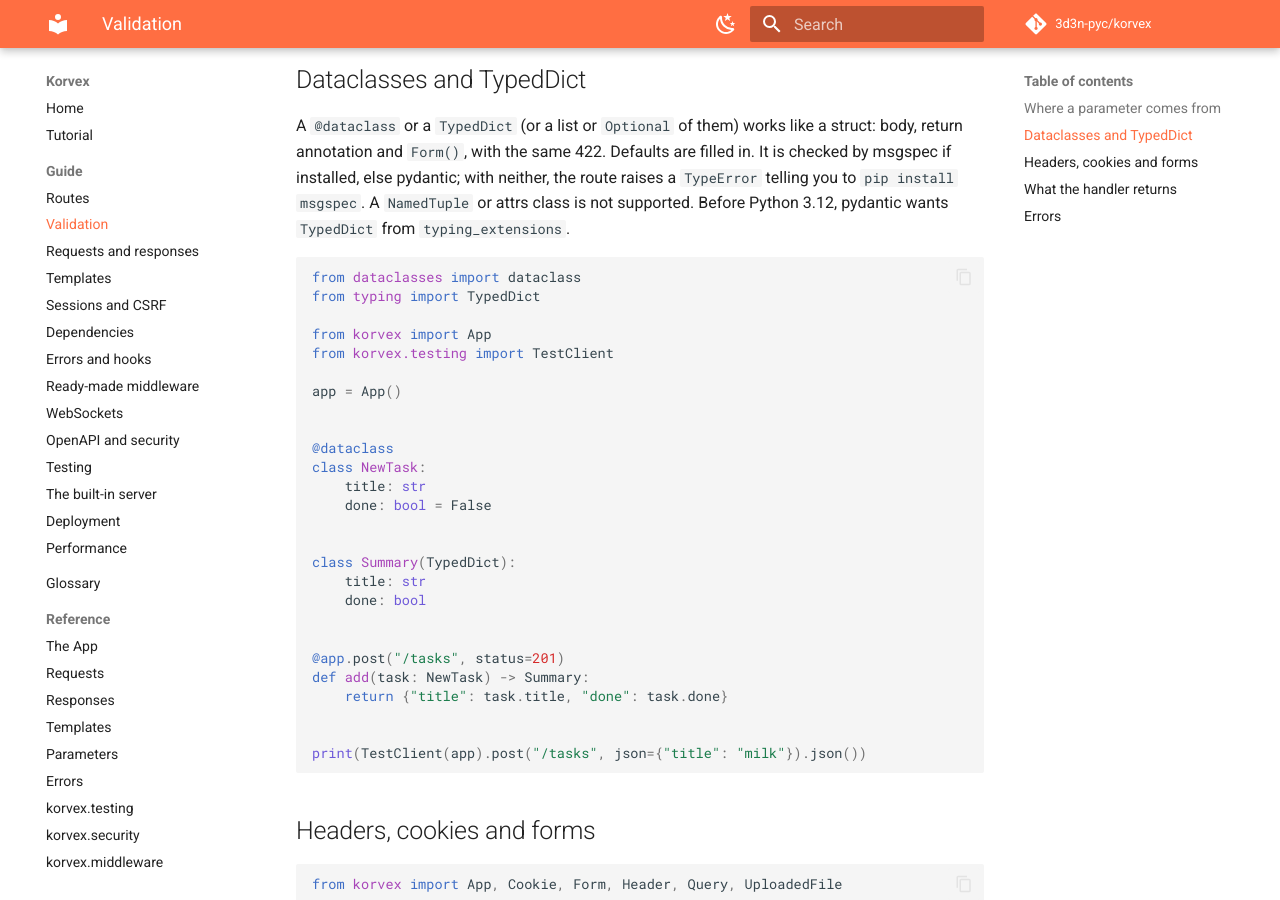
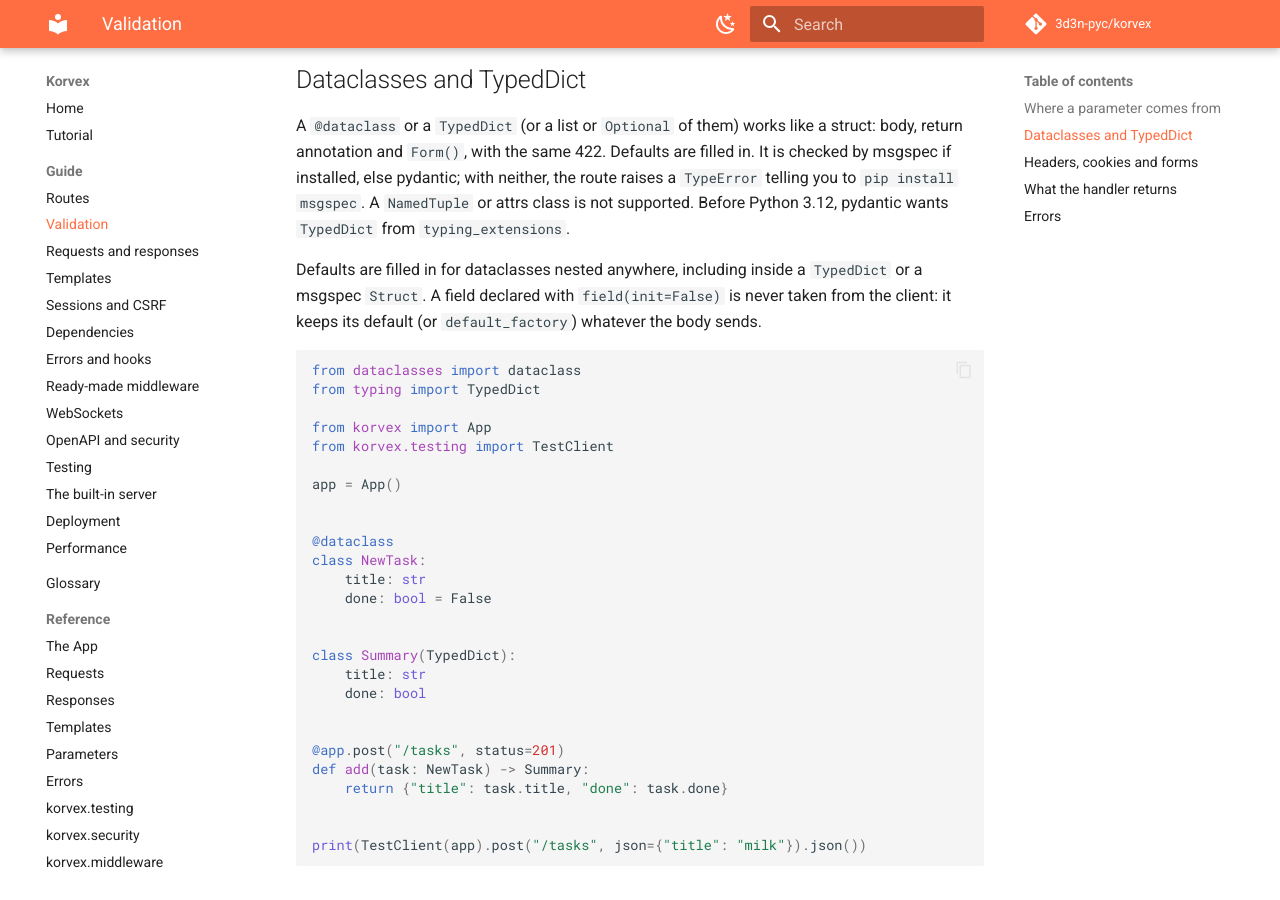
Before and after one commit to 3d3n-pyc/korvex, an MkDocs documentation site: the page built from docs/validation.md, in a window 1280 px wide and 900 px high, scrolled down 1366 px. Built offline with MkDocs 1.6.1 and Material for MkDocs 9.7.7, drawn with Linux system fonts in a browser that asks for light colours; comment, search, counter and statistics services are not loaded.

Commit message:
docs: dataclass init=False and nested defaults; precompressed files in the agent skill

````diff
--- a/docs/validation.md
+++ b/docs/validation.md
@@ -56,6 +56,11 @@ filled in. It is checked by msgspec if installed, else pydantic; with neither,
 the route raises a `TypeError` telling you to `pip install msgspec`. A
 `NamedTuple` or attrs class is not supported. Before Python 3.12, pydantic wants
 `TypedDict` from `typing_extensions`.
+
+Defaults are filled in for dataclasses nested anywhere, including inside a
+`TypedDict` or a msgspec `Struct`. A field declared with `field(init=False)`
+is never taken from the client: it keeps its default (or `default_factory`)
+whatever the body sends.
 
 ```python
 from dataclasses import dataclass
````
Also changed, not shown: .agents/skills/korvex/SKILL.md (+3 -1 lines), korvex/_skill/SKILL.md (+3 -1 lines).
